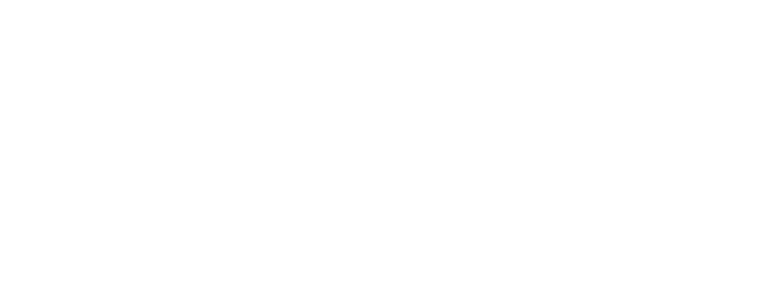
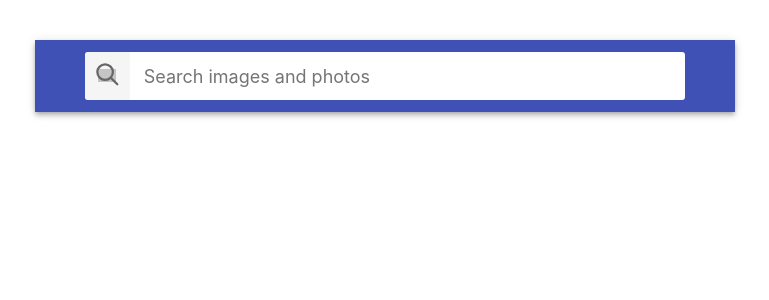
Before and after one commit to Nadiia-Myronenko/goit-react-hw-03-image-finder, a React (Create React App) app: page / in a window 1280 px wide. Shown: the top 300 px of the page, without its empty margins (255-1024 px from the left). Built offline with nearby package versions, Linux system fonts and the light colour scheme; grey boxes are pictures that could not be loaded.

Commit message:
sarchBar added

```diff
--- a/package.json
+++ b/package.json
@@ -8,8 +8,10 @@
     "@testing-library/react": "^12.1.2",
     "@testing-library/user-event": "^13.5.0",
     "gh-pages": "^3.2.3",
+    "prop-types": "^15.8.0",
     "react": "^17.0.2",
     "react-dom": "^17.0.2",
+    "react-icons": "^4.3.1",
     "react-scripts": "5.0.0",
     "styled-components": "^5.3.3",
     "web-vitals": "^2.1.2"
--- a/src/App.js
+++ b/src/App.js
@@ -1,12 +1,13 @@
 import { Component } from "react";
 
 import Wrapper from "./components/Wrapper/Wrapper.styled";
+import Searchbar from "./components/Searchbar/Searchbar";
 
 class App extends Component {
   render() {
     return (
       <Wrapper>
-
+        <Searchbar />
       </Wrapper>
     );
   }
--- /dev/null
+++ b/src/components/Searchbar/Searchbar.js
@@ -0,0 +1,31 @@
+import { Component } from "react";
+
+import { HiOutlineSearch } from "react-icons/hi";
+import {
+  SearchBar,
+  SearchForm,
+  SearchButton,
+  SearchFormInput,
+} from "./Searchbar.styled";
+
+class Searchbar extends Component {
+  render() {
+    return (
+      <SearchBar>
+        <SearchForm>
+          <SearchButton type="submit" class="button">
+            <HiOutlineSearch style={{ height: "2em", width: "2em" }} />
+          </SearchButton>
+
+          <SearchFormInput
+            type="text"
+            autocomplete="off"
+            autofocus
+            placeholder="Search images and photos"
+          />
+        </SearchForm>
+      </SearchBar>
+    );
+  }
+}
+export default Searchbar;
--- /dev/null
+++ b/src/components/Searchbar/Searchbar.styled.jsx
@@ -0,0 +1,64 @@
+import styled from "styled-components";
+
+export const SearchBar = styled.header`
+  top: 0;
+  left: 0;
+  position: sticky;
+  z-index: 1100;
+  display: flex;
+  justify-content: center;
+  align-items: center;
+  min-height: 64px;
+  padding-right: 24px;
+  padding-left: 24px;
+  padding-top: 12px;
+  padding-bottom: 12px;
+  color: #fff;
+  background-color: #3f51b5;
+  box-shadow: 0px 2px 4px -1px rgba(0, 0, 0, 0.2),
+    0px 4px 5px 0px rgba(0, 0, 0, 0.14), 0px 1px 10px 0px rgba(0, 0, 0, 0.12);
+`;
+
+export const SearchForm = styled.form`
+  display: flex;
+  align-items: center;
+  width: 100%;
+  max-width: 600px;
+  background-color: #fff;
+  border-radius: 3px;
+  overflow: hidden;
+`;
+
+export const SearchButton = styled.button`
+  display: inline-block;
+  width: 48px;
+  height: 48px;
+  border: 0;
+  background-image: url("https://image.flaticon.com/icons/svg/149/149852.svg");
+  background-size: 40%;
+  background-repeat: no-repeat;
+  background-position: center;
+  opacity: 0.6;
+  transition: opacity 250ms cubic-bezier(0.4, 0, 0.2, 1);
+  cursor: pointer;
+  outline: none;
+  margin-right: 10px;
+  &:hover {
+    opacity: 1;
+  }
+`;
+
+export const SearchFormInput = styled.input`
+  display: inline-block;
+  width: 100%;
+  font: inherit;
+  font-size: 20px;
+  border: none;
+  outline: none;
+  padding-left: 4px;
+  padding-right: 4px;
+  &::placeholder {
+    font: inherit;
+    font-size: 18px;
+  }
+`;
--- a/src/index.css
+++ b/src/index.css
@@ -1,13 +1,27 @@
+html {
+  box-sizing: border-box;
+  width: 100vw;
+  overflow-x: hidden;
+}
+
+*,
+*::before,
+*::after {
+  box-sizing: inherit;
+}
+
 body {
   margin: 0;
-  font-family: -apple-system, BlinkMacSystemFont, "Segoe UI", "Roboto", "Oxygen",
-    "Ubuntu", "Cantarell", "Fira Sans", "Droid Sans", "Helvetica Neue",
-    sans-serif;
+  font-family: -apple-system, BlinkMacSystemFont, "Segoe UI", Roboto,
+    Oxygen-Sans, Ubuntu, Cantarell, "Helvetica Neue", sans-serif;
+  color: #212121;
+  background-color: #fff;
   -webkit-font-smoothing: antialiased;
   -moz-osx-font-smoothing: grayscale;
 }
 
-code {
-  font-family: source-code-pro, Menlo, Monaco, Consolas, "Courier New",
-    monospace;
+img {
+  display: block;
+  max-width: 100%;
+  height: auto;
 }
```
Also changed, not shown: 1 other file (tests, documents, lock files or other folders).
